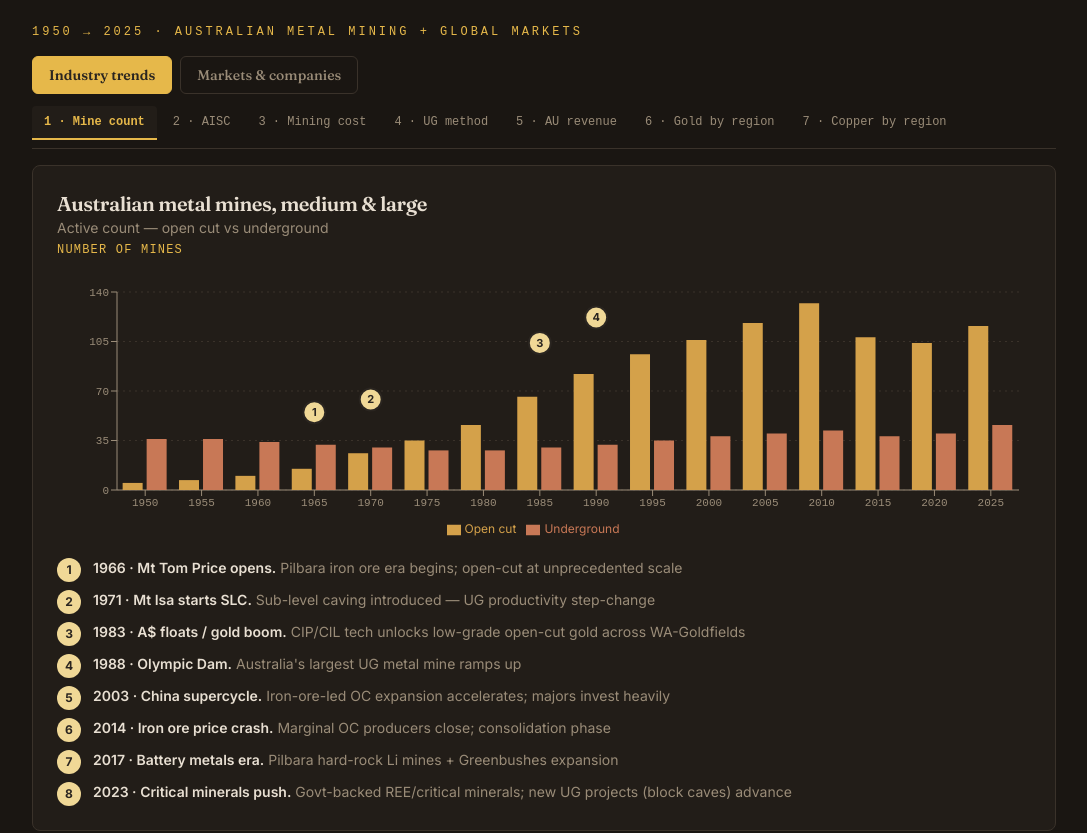
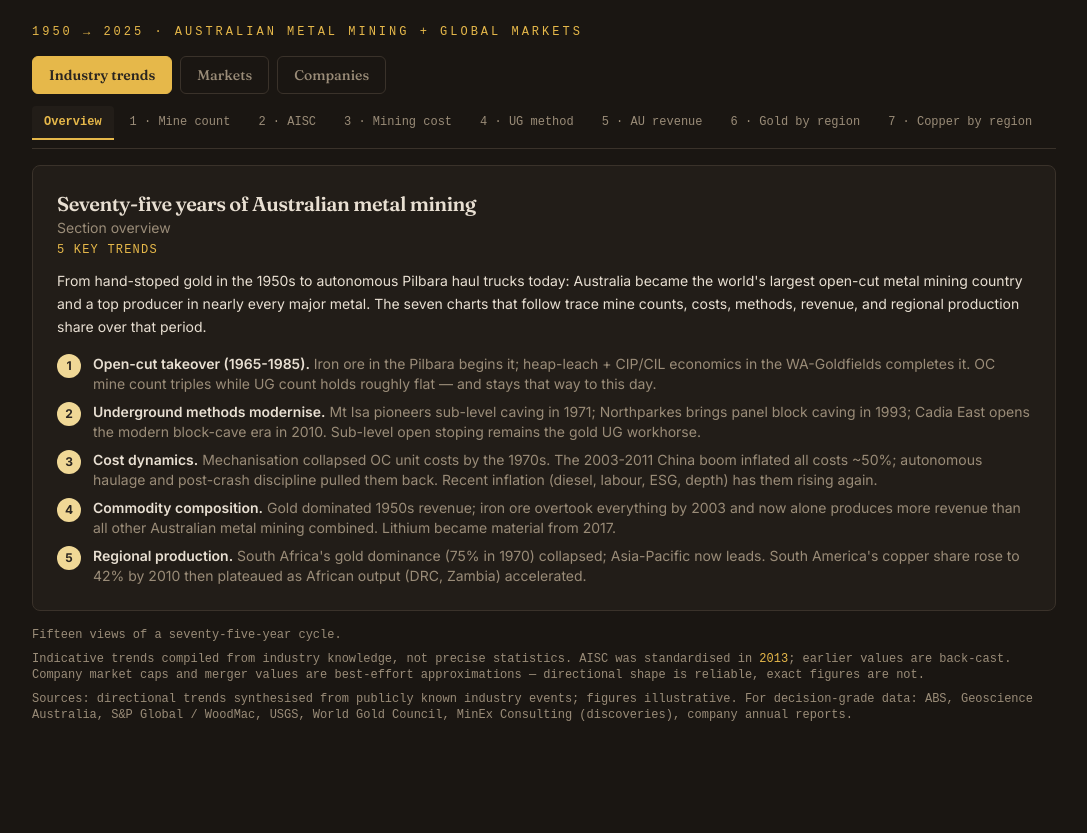
Before and after one commit to hardinge/mining-trends, a React (Vite) app: page / in a window 1280 px wide. Shown: the top 833 px of the page, without its empty margins (96-1183 px from the left). After the commit the page ends 800 px from the top, so only its background shows below. Built offline with nearby package versions, Linux system fonts and the light colour scheme.

Commit message:
Update App.jsx

```diff
--- a/src/App.jsx
+++ b/src/App.jsx
@@ -358,19 +358,19 @@ const top5Notes = [
 ];
 
 const top615Data = [
-  { year: 2000, goldfields: 2,    northernstar: 0,    harmony: 1.5, panamerican: 0.5, alamos: 0.1, evolution: 0,   gold: 280 },
-  { year: 2005, goldfields: 8,    northernstar: 0,    harmony: 5,   panamerican: 1.5, alamos: 0.3, evolution: 0,   gold: 450 },
-  { year: 2010, goldfields: 12,   northernstar: 0.05, harmony: 4,   panamerican: 4,   alamos: 1.5, evolution: 0,   gold: 1400 },
-  { year: 2011, goldfields: 13,   northernstar: 0.2,  harmony: 5,   panamerican: 4,   alamos: 2,   evolution: 0.3, gold: 1700 },
-  { year: 2013, goldfields: 4,    northernstar: 0.3,  harmony: 1.5, panamerican: 1.5, alamos: 0.8, evolution: 0.3, gold: 1300 },
-  { year: 2015, goldfields: 3,    northernstar: 1.5,  harmony: 0.5, panamerican: 1.2, alamos: 1.5, evolution: 1,   gold: 1100 },
-  { year: 2017, goldfields: 6,    northernstar: 2.5,  harmony: 1,   panamerican: 2.5, alamos: 2.5, evolution: 2.5, gold: 1300 },
-  { year: 2019, goldfields: 5,    northernstar: 6,    harmony: 1.5, panamerican: 5,   alamos: 2.5, evolution: 3.5, gold: 1500 },
-  { year: 2020, goldfields: 10,   northernstar: 8,    harmony: 4,   panamerican: 7,   alamos: 4,   evolution: 5,   gold: 1900 },
-  { year: 2022, goldfields: 8,    northernstar: 9,    harmony: 2,   panamerican: 5,   alamos: 3,   evolution: 3.5, gold: 1800 },
-  { year: 2023, goldfields: 13,   northernstar: 11,   harmony: 4,   panamerican: 6,   alamos: 5,   evolution: 4,   gold: 2050 },
-  { year: 2024, goldfields: 14,   northernstar: 14,   harmony: 6,   panamerican: 8,   alamos: 8,   evolution: 6,   gold: 2700 },
-  { year: 2025, goldfields: 18,   northernstar: 18,   harmony: 9,   panamerican: 10,  alamos: 12,  evolution: 8,   gold: 3500 },
+  { year: 2000, goldfields: 2,    northernstar: 0,    harmony: 1.5, panamerican: 0.5, alamos: 0.1, evolution: 0,   newcrest: 1.5,  gold: 280 },
+  { year: 2005, goldfields: 8,    northernstar: 0,    harmony: 5,   panamerican: 1.5, alamos: 0.3, evolution: 0,   newcrest: 6,    gold: 450 },
+  { year: 2010, goldfields: 12,   northernstar: 0.05, harmony: 4,   panamerican: 4,   alamos: 1.5, evolution: 0,   newcrest: 25,   gold: 1400 },
+  { year: 2011, goldfields: 13,   northernstar: 0.2,  harmony: 5,   panamerican: 4,   alamos: 2,   evolution: 0.3, newcrest: 28,   gold: 1700 },
+  { year: 2013, goldfields: 4,    northernstar: 0.3,  harmony: 1.5, panamerican: 1.5, alamos: 0.8, evolution: 0.3, newcrest: 7,    gold: 1300 },
+  { year: 2015, goldfields: 3,    northernstar: 1.5,  harmony: 0.5, panamerican: 1.2, alamos: 1.5, evolution: 1,   newcrest: 7,    gold: 1100 },
+  { year: 2017, goldfields: 6,    northernstar: 2.5,  harmony: 1,   panamerican: 2.5, alamos: 2.5, evolution: 2.5, newcrest: 13,   gold: 1300 },
+  { year: 2019, goldfields: 5,    northernstar: 6,    harmony: 1.5, panamerican: 5,   alamos: 2.5, evolution: 3.5, newcrest: 17,   gold: 1500 },
+  { year: 2020, goldfields: 10,   northernstar: 8,    harmony: 4,   panamerican: 7,   alamos: 4,   evolution: 5,   newcrest: 22,   gold: 1900 },
+  { year: 2022, goldfields: 8,    northernstar: 9,    harmony: 2,   panamerican: 5,   alamos: 3,   evolution: 3.5, newcrest: 10,   gold: 1800 },
+  { year: 2023, goldfields: 13,   northernstar: 11,   harmony: 4,   panamerican: 6,   alamos: 5,   evolution: 4,   newcrest: 19,   gold: 2050 },
+  { year: 2024, goldfields: 14,   northernstar: 14,   harmony: 6,   panamerican: 8,   alamos: 8,   evolution: 6,   newcrest: null, gold: 2700 },
+  { year: 2025, goldfields: 18,   northernstar: 18,   harmony: 9,   panamerican: 10,  alamos: 12,  evolution: 8,   newcrest: null, gold: 3500 },
 ];
 const top615Notes = [
   { year: 2002, n: 1, title: 'Gold Fields formed', body: 'South African senior consolidates Driefontein, Kloof, Beatrix' },
@@ -380,8 +380,45 @@ const top615Notes = [
   { year: 2018, n: 5, title: 'Pan American-Tahoe', body: 'Acquires Escobal (suspended); shifts to LATAM silver+gold mix' },
   { year: 2021, n: 6, title: 'Northern Star-Saracen', body: 'Merger consolidates KCGM (Super Pit) ownership' },
   { year: 2023, n: 7, title: 'Pan American-Yamana share', body: 'Splits Yamana with Agnico; Cerro Moro, Jacobina, Minera Florida' },
-  { year: 2025, n: 8, title: 'Mid-tier re-rate', body: 'Gold ATH lifts entire tier; Northern Star, Alamos, Evolution lead percentage gains' },
+  { year: 2023, n: 8, title: 'Newcrest acquired by Newmont', body: 'US$19B; Cadia, Lihir, Telfer, Brucejack absorbed; ends 56-year ASX-listed history' },
+  { year: 2025, n: 9, title: 'Mid-tier re-rate', body: 'Gold ATH lifts entire tier; Northern Star, Alamos, Evolution lead percentage gains' },
 ];
+
+// ===== Section overviews =====
+
+const industryOverview = {
+  title: 'Seventy-five years of Australian metal mining',
+  intro: 'From hand-stoped gold in the 1950s to autonomous Pilbara haul trucks today: Australia became the world\'s largest open-cut metal mining country and a top producer in nearly every major metal. The seven charts that follow trace mine counts, costs, methods, revenue, and regional production share over that period.',
+  items: [
+    { n: 1, title: 'Open-cut takeover (1965-1985)', body: 'Iron ore in the Pilbara begins it; heap-leach + CIP/CIL economics in the WA-Goldfields completes it. OC mine count triples while UG count holds roughly flat — and stays that way to this day.' },
+    { n: 2, title: 'Underground methods modernise', body: 'Mt Isa pioneers sub-level caving in 1971; Northparkes brings panel block caving in 1993; Cadia East opens the modern block-cave era in 2010. Sub-level open stoping remains the gold UG workhorse.' },
+    { n: 3, title: 'Cost dynamics', body: 'Mechanisation collapsed OC unit costs by the 1970s. The 2003-2011 China boom inflated all costs ~50%; autonomous haulage and post-crash discipline pulled them back. Recent inflation (diesel, labour, ESG, depth) has them rising again.' },
+    { n: 4, title: 'Commodity composition', body: 'Gold dominated 1950s revenue; iron ore overtook everything by 2003 and now alone produces more revenue than all other Australian metal mining combined. Lithium became material from 2017.' },
+    { n: 5, title: 'Regional production', body: 'South Africa\'s gold dominance (75% in 1970) collapsed; Asia-Pacific now leads. South America\'s copper share rose to 42% by 2010 then plateaued as African output (DRC, Zambia) accelerated.' },
+  ],
+};
+
+const marketsOverview = {
+  title: 'Seventy-five years of metal market cycles',
+  intro: 'Two big stories run through the markets data: gold\'s three bull markets driven by monetary regime shifts, and a multi-decade decline in tier-1 mineral discoveries despite ever-rising exploration spend. Five charts cover gold and copper price cycles, major discoveries by continent, and a multi-commodity index.',
+  items: [
+    { n: 1, title: "Gold's three bull markets", body: 'Post-Bretton-Woods (1971-1980, +6×), China-led (2001-2011, +5×), and the current run (2015-present, +2.5× and counting in real terms). Different driver each time: monetary breakdown, industrial demand, then rate-cut and central-bank-buying dynamics.' },
+    { n: 2, title: "Copper's long bear and supercycle", body: 'From 1974 to 1999, real copper went from US$5/lb to US$1/lb. The China supercycle restored 5× pricing; the energy-transition premium since 2016 has structurally re-rated copper higher.' },
+    { n: 3, title: 'Discovery decline', body: 'For both gold and copper, tier-1 discoveries peaked in the 1990s and have halved since. Despite record exploration spend in the 2010s, finds keep getting smaller, deeper, more remote. The 2020s on track to be weakest on record for both metals.' },
+    { n: 4, title: 'The China supercycle (2003-2011)', body: 'Iron ore +6×, copper +4×, gold +5×. Each metal has a different post-2011 path: iron ore boom-bust, copper structural re-rate, gold three-phase bull.' },
+    { n: 5, title: 'Lithium mania (2018-2024)', body: 'Spodumene rose 12× in four years on the EV thesis, then corrected 70%. Classic boom-bust shape, with a structurally higher floor than 2000.' },
+  ],
+};
+
+const companiesOverview = {
+  title: 'Seventy-five years of mining companies and M&A',
+  intro: 'Three views on company-level dynamics: major mining M&A activity since 1995, the senior gold producers (Newmont, Barrick, Agnico, AngloGold, Kinross), and the mid-tier basket. The pattern: consolidation accelerates near price peaks; mid-tier rises during corrections.',
+  items: [
+    { n: 1, title: 'M&A waves', body: '2001 BHP-Billiton creates the first true diversified major. 2007 peak (Rio-Alcan US$38B) ends in GFC. Glencore-Xstrata 2013 marks late-cycle consolidation. 2019 brings the gold senior wave (Newmont-Goldcorp, Barrick-Randgold). 2023 Newmont-Newcrest is the biggest gold deal ever; 2024 BHP-Anglo bid signals copper scarcity premium.' },
+    { n: 2, title: 'Senior gold consolidation', body: 'Newmont-Normandy (2002) and Barrick-Placer Dome (2006) created the modern top-2. After the 2015 trough, Newmont-Goldcorp and Newmont-Newcrest cemented #1; Agnico-Kirkland Lake created a true challenger; Agnico now rivals Newmont by market cap at gold ATH.' },
+    { n: 3, title: 'Mid-tier emergence', body: 'Northern Star (2010 founding) and Evolution (2011 founding) grew from nothing to multi-billion-dollar producers via systematic acquisition. The 2025 gold breakout has lifted the entire mid-tier — percentage gains exceed the seniors.' },
+  ],
+};
 
 // ============ COMPONENTS ============
 
@@ -395,7 +432,7 @@ const NotesPanel = ({ notes }) => (
           style={{ background: C.marker, color: C.ink }}>{note.n}</span>
         <div style={{ color: C.text }}>
           <span className="font-semibold" style={{ color: C.text }}>
-            {note.year || note.decade} · {note.title}.
+            {(note.year || note.decade) ? `${note.year || note.decade} · ${note.title}.` : `${note.title}.`}
           </span>{' '}
           <span style={{ color: C.dim }}>{note.body}</span>
         </div>
@@ -421,6 +458,16 @@ const ChartHeader = ({ title, subtitle, unit }) => (
 
 const findNearest = (data, year, key = 'year') =>
   data.reduce((p, c) => Math.abs(c[key] - year) < Math.abs(p[key] - year) ? c : p);
+
+const OverviewSection = ({ data }) => (
+  <>
+    <ChartHeader title={data.title} subtitle="Section overview" unit={`${data.items.length} key trends`} />
+    <p className="text-sm leading-relaxed mt-3 mb-1" style={{ color: C.text }}>
+      {data.intro}
+    </p>
+    <NotesPanel notes={data.items} />
+  </>
+);
 
 // ===== Industry Trends =====
 
@@ -798,7 +845,7 @@ const Top5Chart = () => (
 
 const Top615Chart = () => (
   <>
-    <ChartHeader title="Mid-tier global gold miners" subtitle="Representative basket of #6-15 by current size — market cap; gold price overlay (right axis)" unit="US$B market cap · gold US$/oz nominal" />
+    <ChartHeader title="Mid-tier global gold miners" subtitle="Representative basket of #6-15 by current size + Newcrest pre-acquisition; gold price overlay (right axis)" unit="US$B market cap · gold US$/oz nominal" />
     <ResponsiveContainer width="100%" height={CHART_HEIGHT}>
       <ComposedChart data={top615Data} margin={{ top: 30, right: 12, left: 0, bottom: 4 }}>
         <CartesianGrid stroke={C.border} strokeDasharray="2 4" vertical={false} />
@@ -807,17 +854,18 @@ const Top615Chart = () => (
         <YAxis yAxisId="gold" orientation="right" {...axisStyle} tick={{ fill: C.gold }} />
         <Tooltip {...tooltipStyle} />
         <Legend wrapperStyle={{ color: C.text, fontSize: 11 }} />
-        <Line yAxisId="cap" type="monotone" dataKey="goldfields"   name="Gold Fields"   stroke={C.ochre}  strokeWidth={2} dot={{ r: 2 }} />
-        <Line yAxisId="cap" type="monotone" dataKey="northernstar" name="Northern Star" stroke={C.forest} strokeWidth={2} dot={{ r: 2 }} />
-        <Line yAxisId="cap" type="monotone" dataKey="harmony"      name="Harmony"       stroke={C.rust}   strokeWidth={2} dot={{ r: 2 }} />
-        <Line yAxisId="cap" type="monotone" dataKey="panamerican"  name="Pan American"  stroke={C.teal}   strokeWidth={2} dot={{ r: 2 }} />
-        <Line yAxisId="cap" type="monotone" dataKey="alamos"       name="Alamos"        stroke={C.plum}   strokeWidth={2} dot={{ r: 2 }} />
-        <Line yAxisId="cap" type="monotone" dataKey="evolution"    name="Evolution"     stroke={C.copper} strokeWidth={2} dot={{ r: 2 }} />
-        <Line yAxisId="gold" type="monotone" dataKey="gold"        name="Gold US$/oz"   stroke={C.gold}   strokeWidth={2.5} strokeDasharray="4 4" dot={false} />
+        <Line yAxisId="cap" type="monotone" dataKey="goldfields"   name="Gold Fields"           stroke={C.ochre}  strokeWidth={2} dot={{ r: 2 }} />
+        <Line yAxisId="cap" type="monotone" dataKey="northernstar" name="Northern Star"         stroke={C.forest} strokeWidth={2} dot={{ r: 2 }} />
+        <Line yAxisId="cap" type="monotone" dataKey="harmony"      name="Harmony"               stroke={C.rust}   strokeWidth={2} dot={{ r: 2 }} />
+        <Line yAxisId="cap" type="monotone" dataKey="panamerican"  name="Pan American"          stroke={C.teal}   strokeWidth={2} dot={{ r: 2 }} />
+        <Line yAxisId="cap" type="monotone" dataKey="alamos"       name="Alamos"                stroke={C.plum}   strokeWidth={2} dot={{ r: 2 }} />
+        <Line yAxisId="cap" type="monotone" dataKey="evolution"    name="Evolution"             stroke={C.copper} strokeWidth={2} dot={{ r: 2 }} />
+        <Line yAxisId="cap" type="monotone" dataKey="newcrest"     name="Newcrest (to 2023)"    stroke={C.slate}  strokeWidth={2} dot={{ r: 2 }} connectNulls={false} />
+        <Line yAxisId="gold" type="monotone" dataKey="gold"        name="Gold US$/oz"           stroke={C.gold}   strokeWidth={2.5} strokeDasharray="4 4" dot={false} />
         {top615Notes.map(note => {
           const pt = findNearest(top615Data, note.year);
-          const yMax = Math.max(pt.goldfields, pt.northernstar, pt.harmony, pt.panamerican, pt.alamos, pt.evolution);
-          return <ReferenceDot key={note.n} yAxisId="cap" x={pt.year} y={yMax + 1.5} r={11} fill={C.marker} stroke={C.ink} strokeWidth={2}
+          const yMax = Math.max(pt.goldfields, pt.northernstar, pt.harmony, pt.panamerican, pt.alamos, pt.evolution, pt.newcrest || 0);
+          return <ReferenceDot key={note.n} yAxisId="cap" x={pt.year} y={yMax + 2} r={11} fill={C.marker} stroke={C.ink} strokeWidth={2}
             label={{ value: String(note.n), fill: C.ink, fontSize: 11, fontWeight: 700 }} />;
         })}
       </ComposedChart>
@@ -829,9 +877,10 @@ const Top615Chart = () => (
 // ============ MAIN ============
 const App = () => {
   const [section, setSection] = useState('industry');
-  const [tab, setTab] = useState('mines');
+  const [tab, setTab] = useState('industryOverview');
 
   const tabsIndustry = [
+    { id: 'industryOverview', label: 'Overview' },
     { id: 'mines',    label: '1 · Mine count' },
     { id: 'aisc',     label: '2 · AISC' },
     { id: 'cost',     label: '3 · Mining cost' },
@@ -841,22 +890,32 @@ const App = () => {
     { id: 'copper',   label: '7 · Copper by region' },
   ];
   const tabsMarkets = [
+    { id: 'marketsOverview', label: 'Overview' },
     { id: 'goldcycle',     label: '8 · Gold cycle' },
     { id: 'coppercycle',   label: '9 · Copper cycle' },
     { id: 'discovery',     label: '10 · Au discoveries' },
     { id: 'cudiscovery',   label: '11 · Cu discoveries' },
-    { id: 'merger',        label: '12 · M&A' },
-    { id: 'commodities',   label: '13 · Commodity prices' },
+    { id: 'commodities',   label: '12 · Commodity prices' },
+  ];
+  const tabsCompanies = [
+    { id: 'companiesOverview', label: 'Overview' },
+    { id: 'merger',        label: '13 · M&A' },
     { id: 'top5',          label: '14 · Top 5 Au miners' },
     { id: 'top615',        label: '15 · Mid-tier Au miners' },
   ];
 
+  const tabsBySection = {
+    industry: tabsIndustry,
+    markets: tabsMarkets,
+    companies: tabsCompanies,
+  };
+
   const onSection = (s) => {
     setSection(s);
-    setTab(s === 'industry' ? 'mines' : 'goldcycle');
+    setTab(tabsBySection[s][0].id);
   };
 
-  const tabs = section === 'industry' ? tabsIndustry : tabsMarkets;
+  const tabs = tabsBySection[section];
 
   return (
     <div style={{ background: C.bg, color: C.text, minHeight: '100vh', fontFamily: "'Inter', -apple-system, sans-serif" }}
@@ -869,10 +928,11 @@ const App = () => {
         </div>
       </header>
 
-      <div className="max-w-5xl mx-auto mb-3 flex gap-2">
+      <div className="max-w-5xl mx-auto mb-3 flex gap-2 flex-wrap">
         {[
-          { id: 'industry', label: 'Industry trends' },
-          { id: 'markets',  label: 'Markets & companies' },
+          { id: 'industry',  label: 'Industry trends' },
+          { id: 'markets',   label: 'Markets' },
+          { id: 'companies', label: 'Companies' },
         ].map(s => (
           <button key={s.id} onClick={() => onSection(s.id)}
             className="px-4 py-2 text-sm rounded-md transition-colors"
@@ -904,6 +964,9 @@ const App = () => {
 
       <main className="max-w-5xl mx-auto rounded-lg p-4 sm:p-6"
         style={{ background: C.card, border: `1px solid ${C.border}` }}>
+        {tab === 'industryOverview'  && <OverviewSection data={industryOverview} />}
+        {tab === 'marketsOverview'   && <OverviewSection data={marketsOverview} />}
+        {tab === 'companiesOverview' && <OverviewSection data={companiesOverview} />}
         {tab === 'mines'       && <MineChart />}
         {tab === 'aisc'        && <AiscChart />}
         {tab === 'cost'        && <CostChart />}
```
